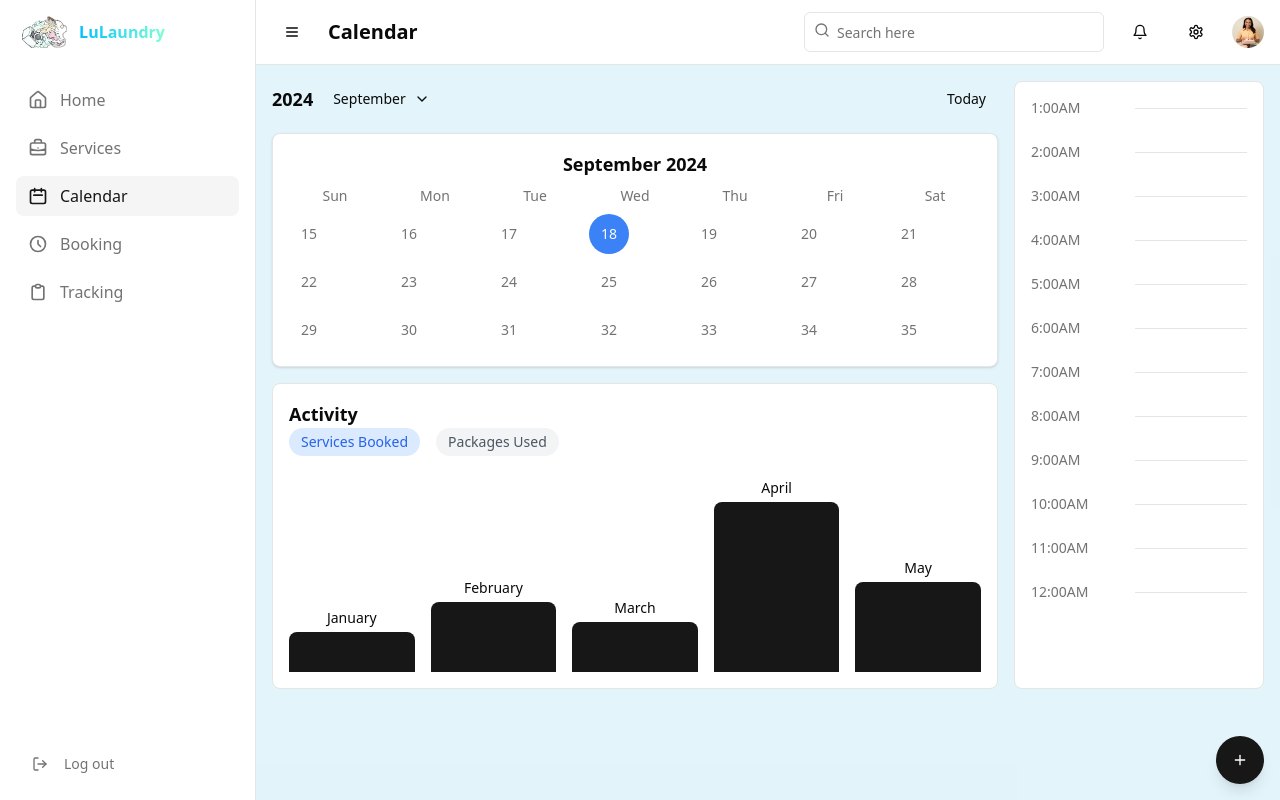
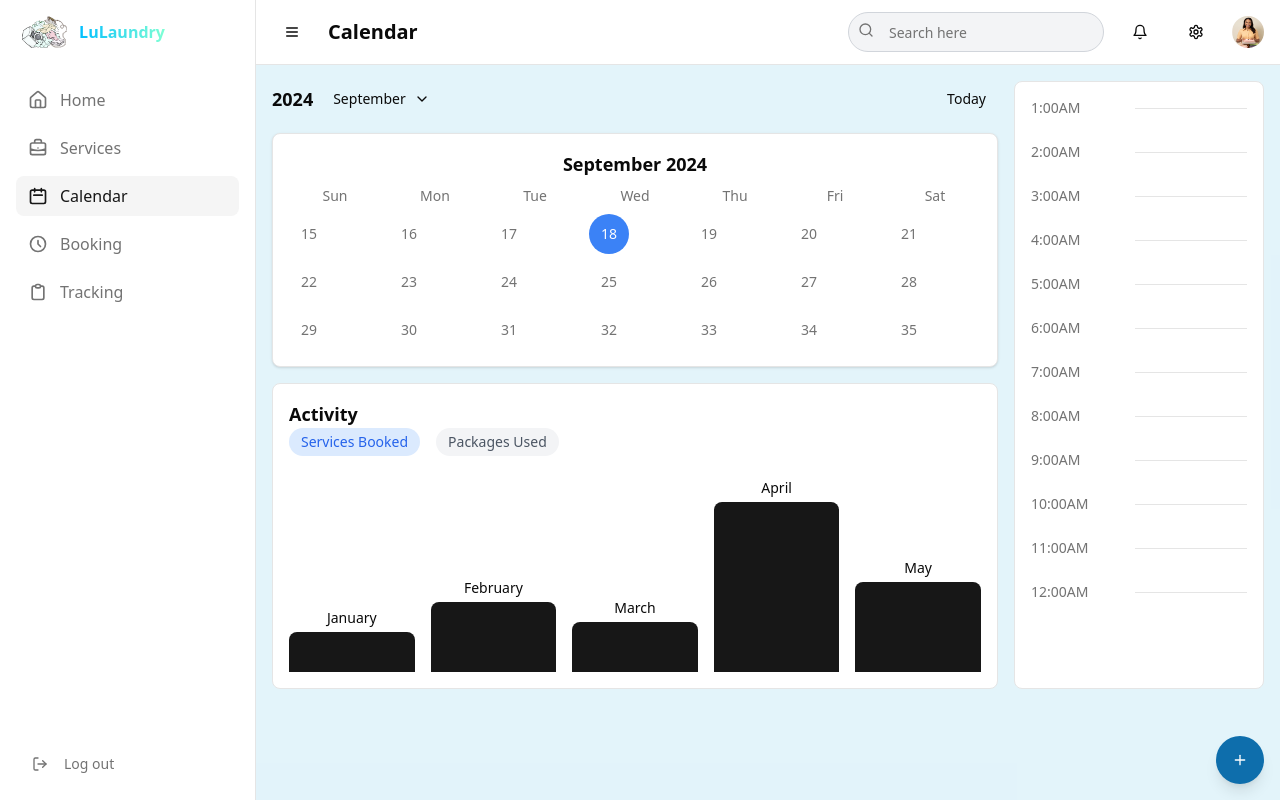
Before and after one commit to Aristocratjnr/Consumer-dashboard, a Next.js app: page /calendar in a window 1280 px wide. Built offline with nearby package versions, Linux system fonts and the light colour scheme.

Commit message:
update CalendarDashboard input and button styles; adjust search input width and padding, change Plus button background color

```diff
--- a/src/app/(dashboard)/calendar/page.tsx
+++ b/src/app/(dashboard)/calendar/page.tsx
@@ -148,7 +148,7 @@ export default function CalendarDashboard() {
                 <Input
                   type="search"
                   placeholder="Search here"
-                  className="w-[300px] pl-8"
+                  className="w-64 pl-10 pr-4 py-2 rounded-full bg-gray-100 border border-gray-300 focus:outline-none focus:ring-2 focus:ring-teal-500 focus:border-transparent"
                 />
               </div>
               <Button variant="ghost" size="icon">
@@ -287,10 +287,10 @@ export default function CalendarDashboard() {
 
         {/* Plus Button */}
         <Button
-          className="absolute bottom-4 right-4 rounded-full bg-primary text-white h-12 w-12 flex items-center justify-center shadow-lg"
+          className="absolute bottom-4 right-4 rounded-full bg-teal-1000 text-white h-12 w-12 flex items-center justify-center shadow-lg"
           onClick={() => console.log('Add new event')}
         >
-          <Plus className="h-5 w-5" />
+          <Plus className="h-5 w-5 " />
         </Button>
       </div>
     </div>
```
